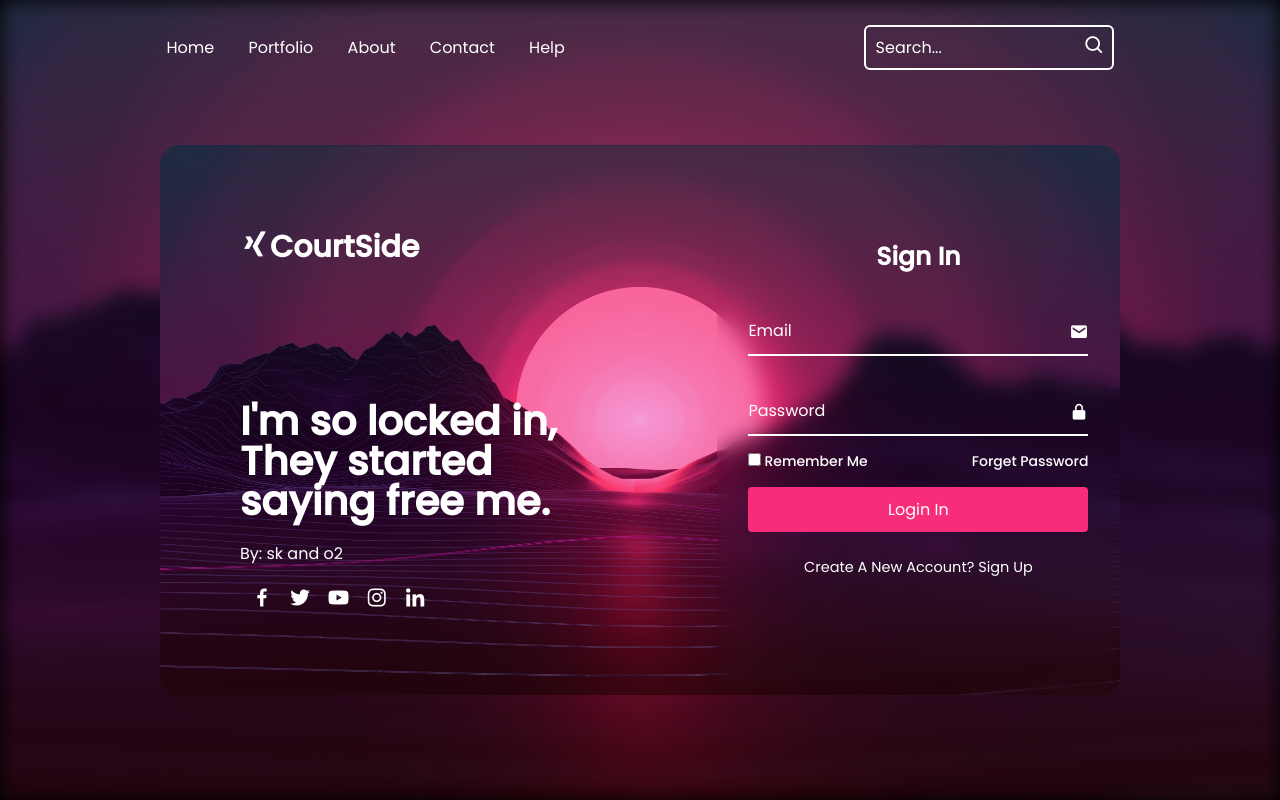
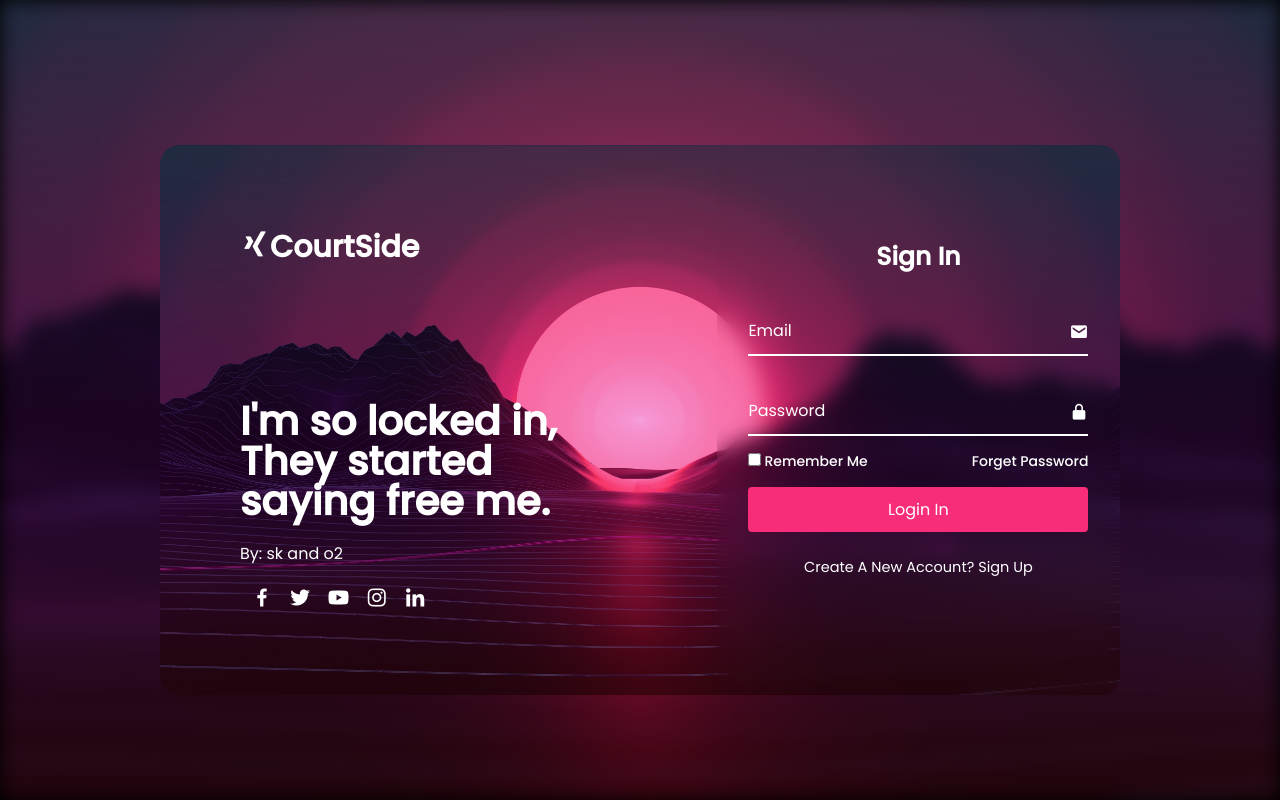
Before and after one commit to Sachian05/Project-CourtSide, a plain HTML site: page src/index.html in a window 1280 px wide. Drawn offline with nearby package versions, Linux system fonts and the light colour scheme; a script that the page names is missing; files whose address does not match are found by name.

Commit message:
Update index.html

```diff
--- a/src/index.html
+++ b/src/index.html
@@ -6,20 +6,6 @@
     <link href='https://unpkg.com/boxicons@2.1.4/css/boxicons.min.css' rel='stylesheet'>
 </head>
 <body>
-
-   <header class="header">
-    <nav class="navbar">
-        <a href="#">Home</a>
-        <a href="#">Portfolio</a>
-          <a href="#">About</a>
-          <a href="#">Contact</a>
-          <a href="#">Help</a>
-    </nav>
-    <form action="" class="search-bar">
-       <input type="text" placeholder="Search...">
-       <button><i class='bx bx-search'></i></button>
-    </form>
-   </header>
     <!-- LOGIN FORM CREATION -->
     <div class="background"></div>
     <div class="container">
```
